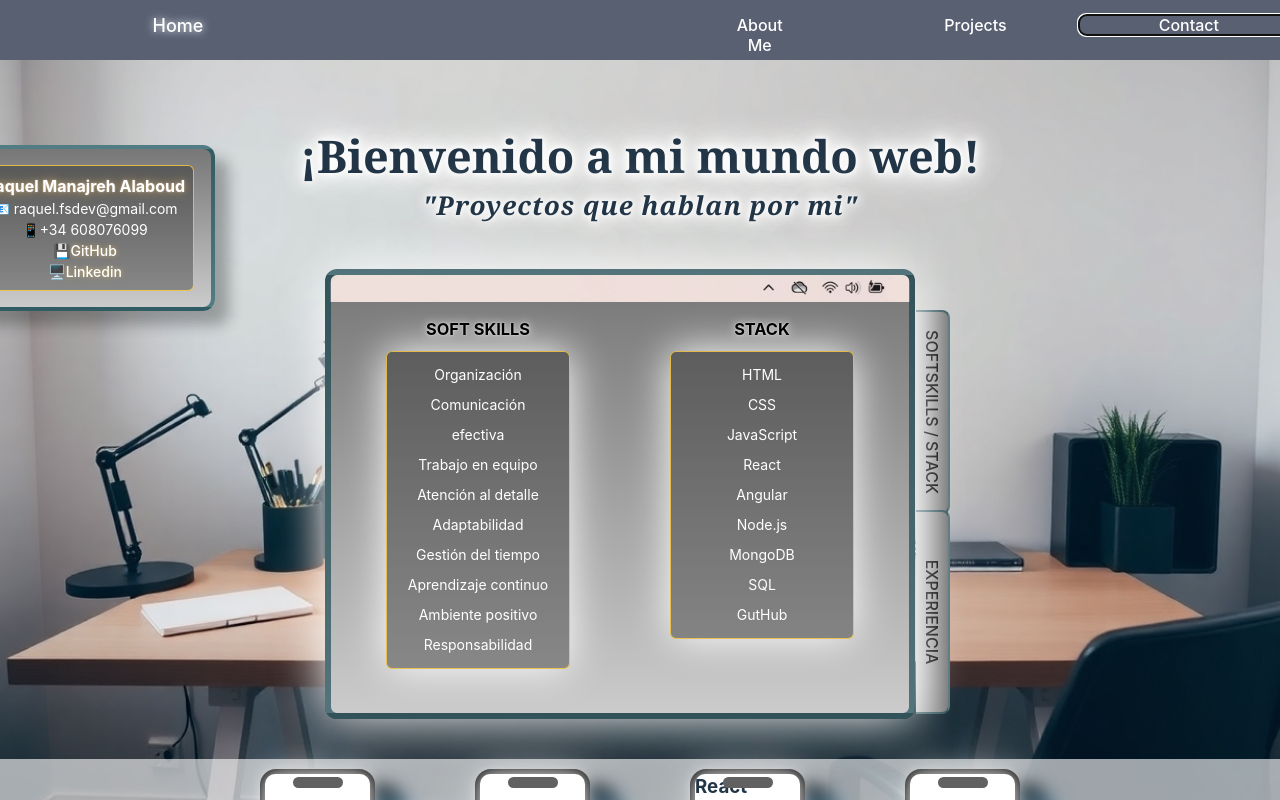
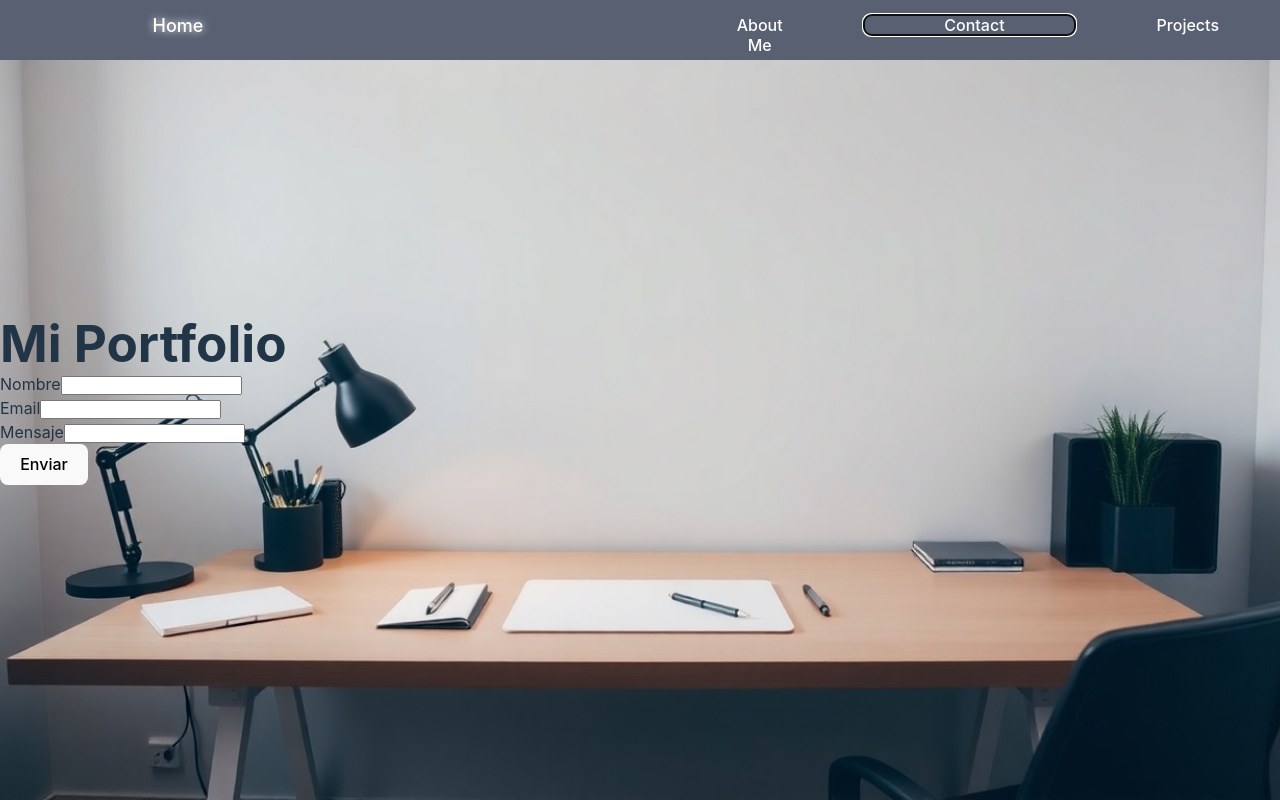
Before and after one commit to raquel-manajreh/Portfolio-Personal, a React (Vite) app: page / in a window 1280 px wide. Both pictures are taken after a click on the button "Contact". Shown: the top 800 px of the page. Built offline with nearby package versions, Linux system fonts and the light colour scheme.

Commit message:
he dado funcionalidad al navBar y sus buttons para que se renderice la pagina con cada click

```diff
--- a/src/Pages/Contact/Contact.jsx
+++ b/src/Pages/Contact/Contact.jsx
@@ -0,0 +1,29 @@
+import "./Contact.css";
+
+
+function Contact() {
+  return (
+    <form action="">
+    <div>
+        <label htmlFor="name">Nombre</label>
+        <input type="text" name="name" id="name"/>
+    </div>
+
+    <div>
+        <label htmlFor="email">Email</label>
+        <input type="text" name="email" id="email"/>
+    </div>
+
+    <div>
+    <label htmlFor="message">Mensaje</label>
+    <input type="text" name="message" id="message"/>
+    </div>
+
+        <button>Enviar</button>
+
+
+    </form>
+  )
+}
+
+export default Contact;
--- a/src/Pages/Home/Experience/Experience.css
+++ b/src/Pages/Home/Experience/Experience.css
@@ -1,7 +1,7 @@
 .computerCard {
     width: 590px;
     height: 450px;
-    margin-top: -190px; /* MAS -  mas arriba*/
+    margin-top: -200px; /* MAS -  mas arriba*/
     box-sizing: border-box;
     text-align: center;
     line-height: 20px;
--- a/src/Pages/Home/Home.css
+++ b/src/Pages/Home/Home.css
@@ -5,7 +5,7 @@
 
 .welcome-project{
   justify-items: center;
-  margin-top: 330px; /* MAS -  mas abajo*/
+  margin-top: 280px; /* MAS -  mas abajo*/
 }
 
 
@@ -62,7 +62,7 @@ text-shadow:
   background-color: #d6ba96;
   position: relative;
   z-index: 8px;
-  top: 85px;
+  top: 72px;
   left: 475px;
   width: 204px;
   transform: rotate(90deg);
--- a/src/Pages/Home/Home.jsx
+++ b/src/Pages/Home/Home.jsx
@@ -20,7 +20,7 @@ const Home = ({ projectsList }) => {
     <div className="homePage">
       <div className="welcome-project">
 
-        <h1 className="h1">¡Bienvenido a mi mundo web!</h1>
+        <h1 className="h1">¡Bienvenido/a a mi mundo web!</h1>
         <h3 className="h3">"Proyectos que hablan por mi"</h3>
 
         <div className="habilitiesDiv">
--- a/src/components/App.jsx
+++ b/src/components/App.jsx
@@ -4,10 +4,9 @@ import NavBar from "./NavBar/NavBar";
 import "./NavBar/NavBar.css";
 import AboutMe from "../Pages/AboutMe/AboutMe";
 import Home from "../Pages/Home/Home";
-
+import Contact from "../Pages/Contact/Contact";
 
 function App() {
-
   const projectsList = [
     {
       name: "First PokeApi",
@@ -17,7 +16,7 @@ function App() {
     {
       name: "Prueba Slack CSS",
       link: "https://github.com/raquel-manajreh/SLACK-EJERCICIO1-bootcamp",
-      image: "#", // URL temporal de imagen
+      image: "#",
     },
     {
       name: "React Menú Bootcamp",
@@ -29,28 +28,18 @@ function App() {
       link: "https://github.com/Irenemoralees/Festival_Proyecto_Final",
       image: "#",
     }
-  ]; //ME FALTA EL LINK A LAS IMÁGENES
+  ];
 
-  const [currentPage, setCurrentPage] = useState('home');
-
-
-    const renderPage = () => {
-      if(currentPage === 'home'){
-        return <Home  projectsList={projectsList}/>;
-      } else if(currentPage === 'aboutMe'){
-        return <AboutMe />;
-      } else {
-        return <Home  projectsList={projectsList}/>;
-      }
-    };
+  const [currentPage, setCurrentPage] = useState("home");
 
   return (
     <div>
-      {/* <h1>Mi Portfolio</h1> */}
-      <NavBar  setCurrentPage={setCurrentPage}/>
-
+      <h1>Mi Portfolio</h1>
+      <NavBar setCurrentPage={setCurrentPage} />
       <main>
-        {renderPage()}
+        {currentPage === "aboutMe" ? <AboutMe /> :
+         currentPage === "contact" ? <Contact /> :
+         <Home projectsList={projectsList} />}
       </main>
     </div>
   );
--- a/src/components/NavBar/NavBar.jsx
+++ b/src/components/NavBar/NavBar.jsx
@@ -4,10 +4,10 @@ function NavBar({setCurrentPage}) {
    <header>
      <nav className="navBar">
           <ul className="ulList">
-              <li><button className="home">Home</button></li>
-              <li><button className="aboutMe">About Me</button></li>
+              <li><button onClick={()=> setCurrentPage("home")} className="home">Home</button></li>
+              <li><button onClick={()=> setCurrentPage("aboutMe")} className="aboutMe">About Me</button></li>
+              <li><button onClick={()=> setCurrentPage("contact")} className="contact">Contact</button></li>
               <li><button className="projects">Projects</button></li>
-              <li><button className="contact">Contact</button></li>
           </ul>
      </nav>
    </header>
```
